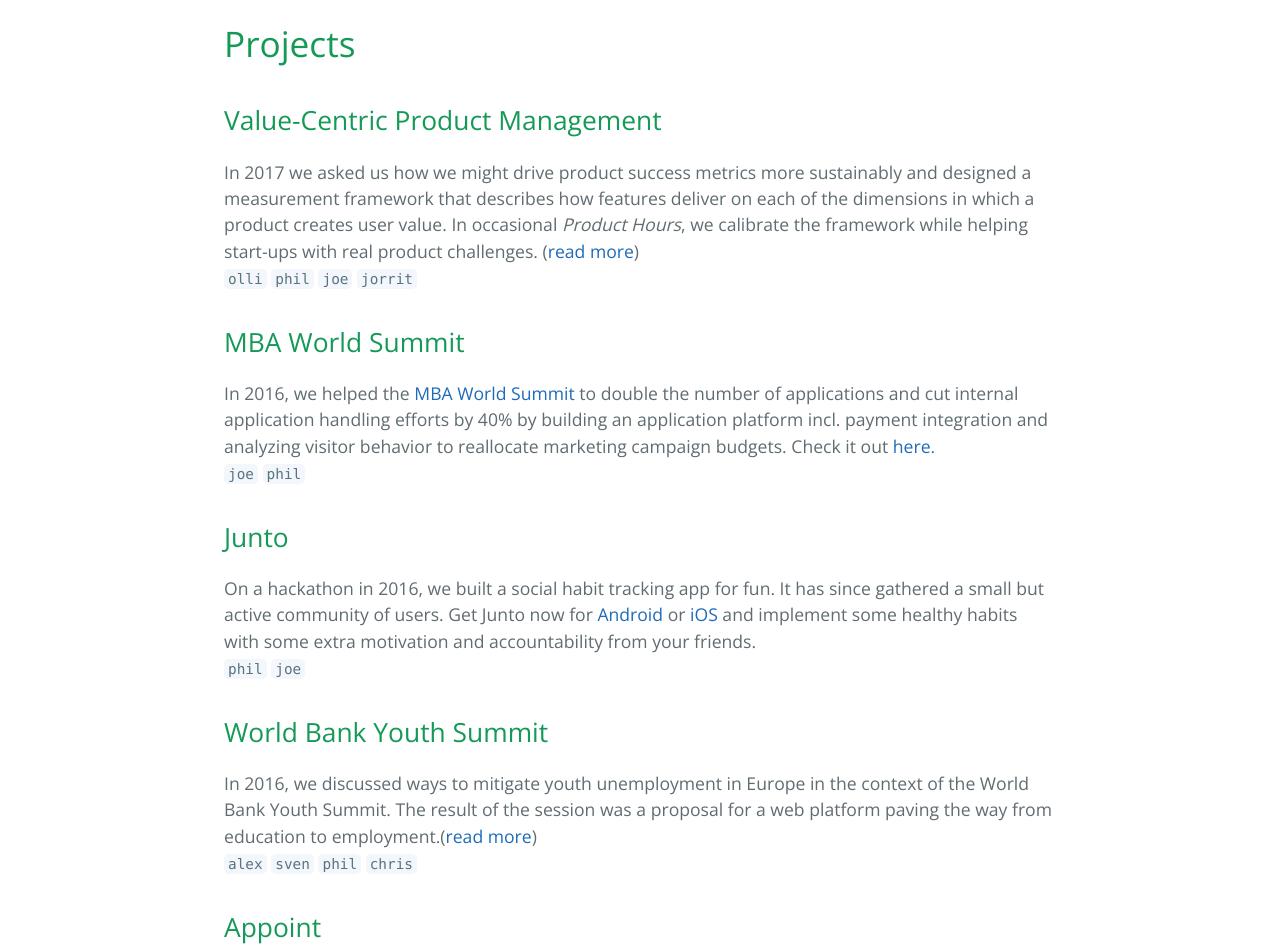
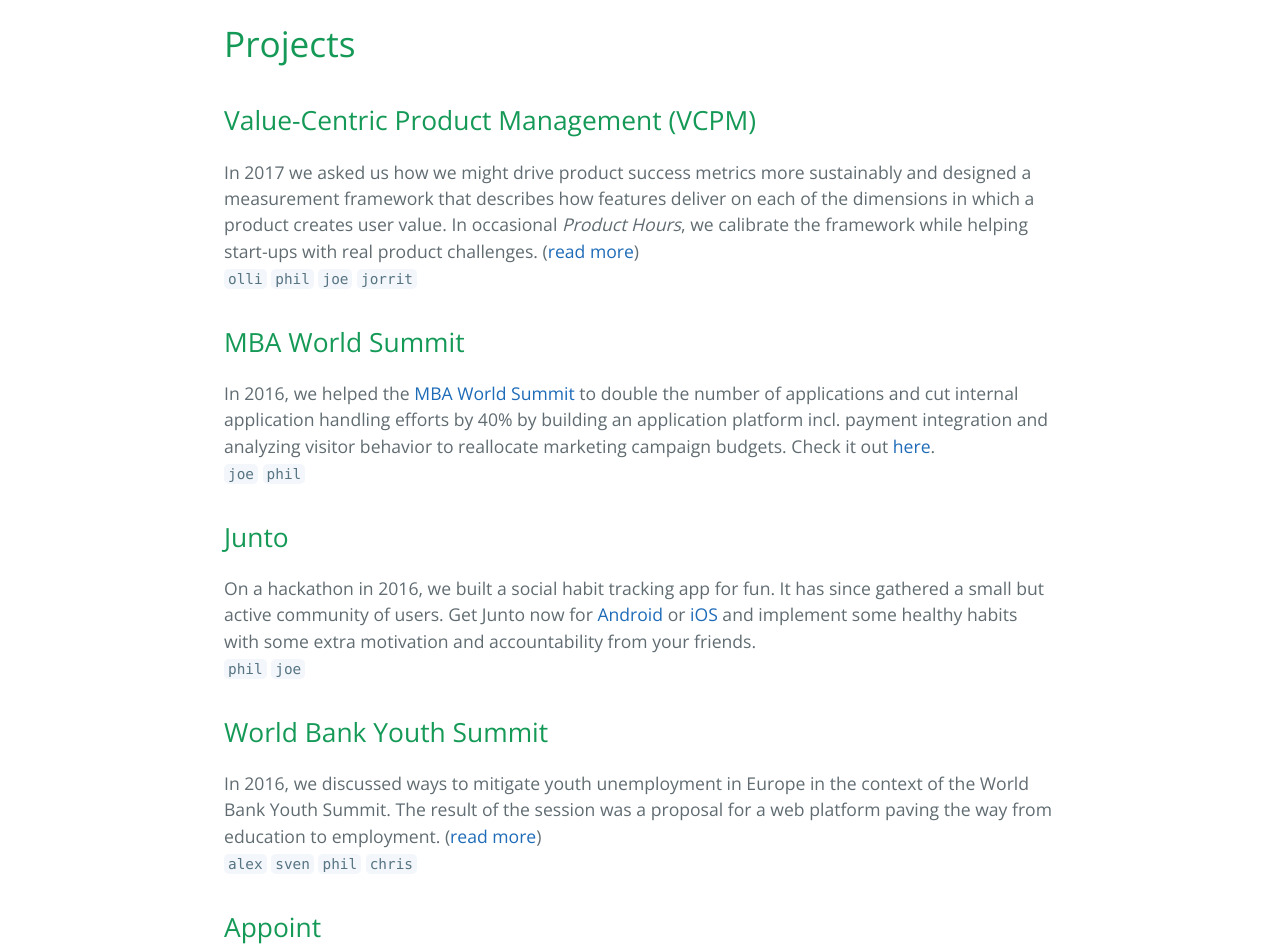
Before and after one commit to pal-lab/pal-lab.github.io, a Jekyll site: the page built from index.md, in a window 1280 px wide. Shown: the part 332-1278 px from the top of the page. Built offline with Jekyll 4.4.1, drawn with Linux system fonts in a browser that asks for light colours; our own code applies the rules of GitHub Pages for plain Markdown files.

Commit message:
editorial changes

```diff
--- a/index.md
+++ b/index.md
@@ -5,7 +5,7 @@ layout: default
 # [](#header-1)Projects
 
 
-## [](#header-2)Value-Centric Product Management
+## [](#header-2)Value-Centric Product Management (VCPM)
 
 In 2017 we asked us how we might drive product success metrics more sustainably and designed a measurement framework that describes how features deliver on each of the dimensions in which a product creates user value. In occasional _Product Hours_, we calibrate the framework while helping start-ups with real product challenges. ([read more](http://vcpm.org/))
 `olli` `phil` `joe` `jorrit`
@@ -23,7 +23,7 @@ On a hackathon in 2016, we built a social habit tracking app for fun. It has sin
 
 ## [](#header-2)World Bank Youth Summit
 
-In 2016, we discussed ways to mitigate youth unemployment in Europe in the context of the World Bank Youth Summit. The result of the session was a proposal for a web platform paving the way from education to employment.([read more](https://slack-files.com/T04HW89Q0-F2JBVQZ5F-b25d555850))
+In 2016, we discussed ways to mitigate youth unemployment in Europe in the context of the World Bank Youth Summit. The result of the session was a proposal for a web platform paving the way from education to employment. ([read more](https://slack-files.com/T04HW89Q0-F2JBVQZ5F-b25d555850))
 `alex` `sven` `phil` `chris`
 
 
```
